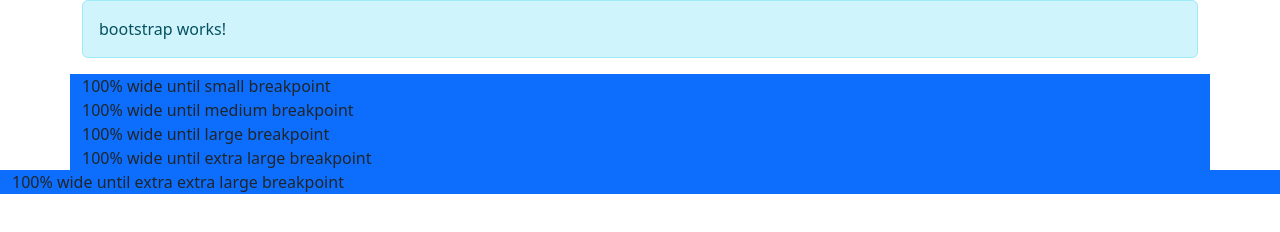
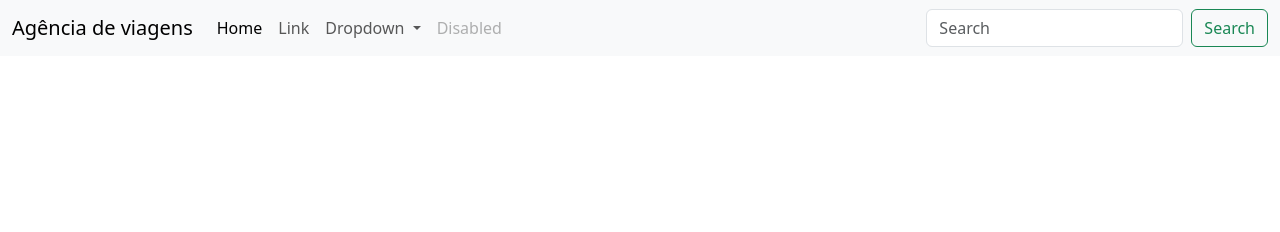
Before and after one commit to Leonardo-do-Playstation/abutua_bootcamp-dev-Modulo02Cap02-TravelAgency, a plain HTML site: page index.html in a window 1280 px wide. Drawn offline with nearby package versions, Linux system fonts and the light colour scheme.

Commit message:
Adicionando Navbar

```diff
--- a/index.html
+++ b/index.html
@@ -8,18 +8,43 @@
     <link href="https://cdn.jsdelivr.net/npm/bootstrap@5.3.8/dist/css/bootstrap.min.css" rel="stylesheet" integrity="sha384-sRIl4kxILFvY47J16cr9ZwB07vP4J8+LH7qKQnuqkuIAvNWLzeN8tE5YBujZqJLB" crossorigin="anonymous">
 </head>
 <body>
-    <div class="container">
-            <div class="alert alert-info" role="alert">
-                bootstrap works!
-      </div>
+
+            <nav class="navbar navbar-expand-lg bg-body-tertiary">
+    <div class="container-fluid">
+        <a class="navbar-brand" href="#">Agência de viagens</a>
+        <button class="navbar-toggler" type="button" data-bs-toggle="collapse" data-bs-target="#navbarSupportedContent" aria-controls="navbarSupportedContent" aria-expanded="false" aria-label="Toggle navigation">
+        <span class="navbar-toggler-icon"></span>
+        </button>
+        <div class="collapse navbar-collapse" id="navbarSupportedContent">
+        <ul class="navbar-nav me-auto mb-2 mb-lg-0">
+            <li class="nav-item">
+            <a class="nav-link active" aria-current="page" href="#">Home</a>
+            </li>
+            <li class="nav-item">
+            <a class="nav-link" href="#">Link</a>
+            </li>
+            <li class="nav-item dropdown">
+            <a class="nav-link dropdown-toggle" href="#" role="button" data-bs-toggle="dropdown" aria-expanded="false">
+                Dropdown
+            </a>
+            <ul class="dropdown-menu">
+                <li><a class="dropdown-item" href="#">Action</a></li>
+                <li><a class="dropdown-item" href="#">Another action</a></li>
+                <li><hr class="dropdown-divider"></li>
+                <li><a class="dropdown-item" href="#">Something else here</a></li>
+            </ul>
+            </li>
+            <li class="nav-item">
+            <a class="nav-link disabled" aria-disabled="true">Disabled</a>
+            </li>
+        </ul>
+        <form class="d-flex" role="search">
+            <input class="form-control me-2" type="search" placeholder="Search" aria-label="Search"/>
+            <button class="btn btn-outline-success" type="submit">Search</button>
+        </form>
+        </div>
     </div>
-
-        <div class="container-sm  bg-primary">100% wide until small breakpoint</div>
-        <div class="container-md bg-primary">100% wide until medium breakpoint</div>
-        <div class="container-lg bg-primary">100% wide until large breakpoint</div>
-        <div class="container-xl bg-primary">100% wide until extra large breakpoint</div>
-        <div class="container-xxl bg-primary">100% wide until extra extra large breakpoint</div>
-
+    </nav>
     <script src="https://cdn.jsdelivr.net/npm/bootstrap@5.3.8/dist/js/bootstrap.bundle.min.js" integrity="sha384-FKyoEForCGlyvwx9Hj09JcYn3nv7wiPVlz7YYwJrWVcXK/BmnVDxM+D2scQbITxI" crossorigin="anonymous"></script>
 </body>
 </html>
```
